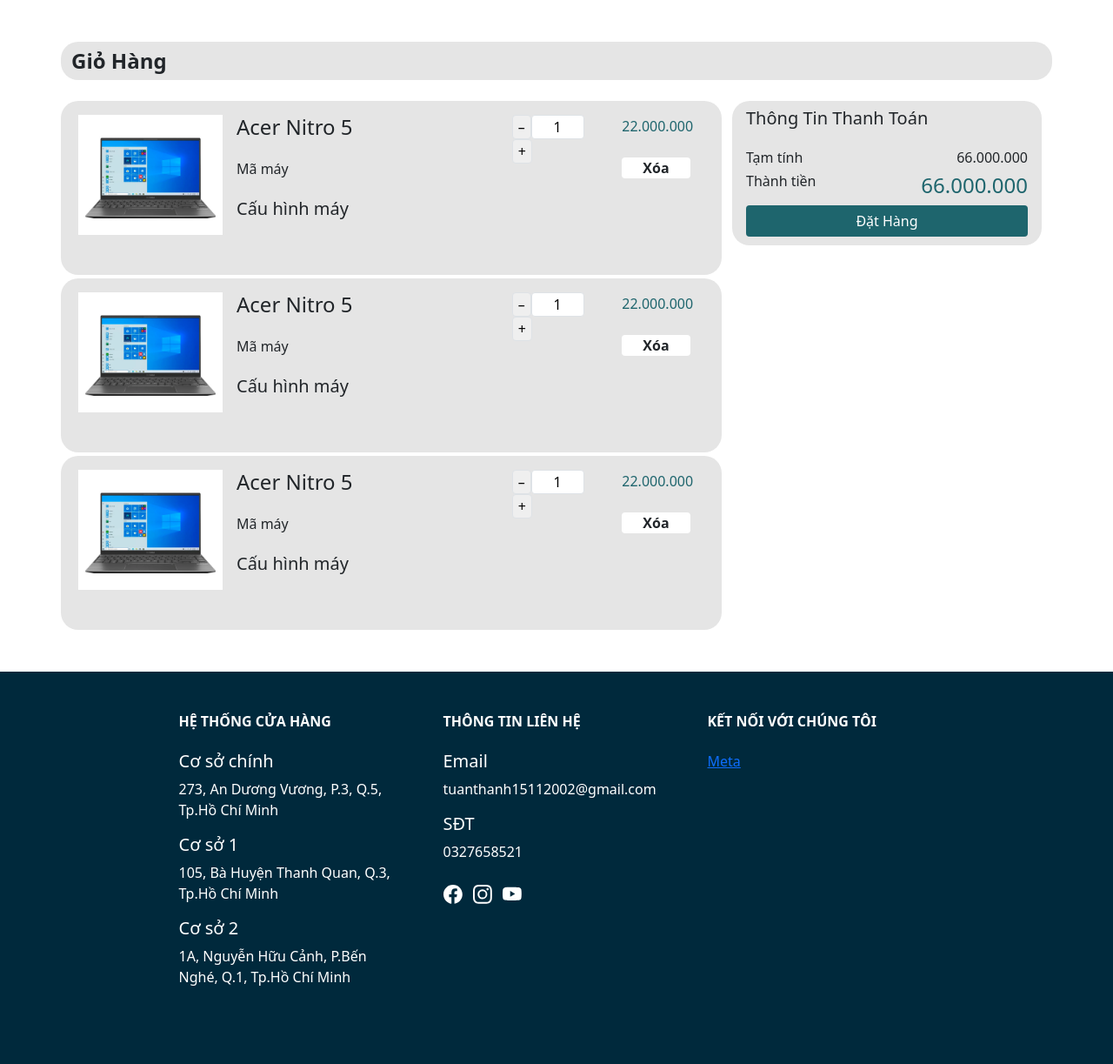
After one commit to quanla1412/laptoptop, a PHP site: page /giohang.php in a window 1280 px wide. The commit adds this page. Shown: the whole page at 87% size. Run offline with PHP 8.4, Linux system fonts and the light colour scheme; some libraries are stand-ins or nearby versions.

Commit message:
xong giỏ hàng

```diff
--- a/assets/style.css
+++ b/assets/style.css
@@ -17,7 +17,6 @@
     float: left;
 
 
-
     }
 
     .div_right{
@@ -28,3 +27,8 @@
 
 
     }
+button:hover
+{
+    color: #fff;
+    background-color:black;
+}
--- /dev/null
+++ b/giohang.php
@@ -0,0 +1,72 @@
+<?php include "./header.php"?>
+<div class="container">
+  <div class="row align-items-start">
+    <div class="col-12  mb-4 mt-5 pt-1 pb-1" style="background-color: #E5E5E5;font-weight: bold; border-radius: 20px; font-size: 24px;">
+      Giỏ Hàng
+    </div>
+  </div>
+  <div class="row mt-0">
+        <div class="col-8">
+            <div class="row  " style="background-color: #E5E5E5; height: 200px; border-radius: 20px;">
+                <div class="col-3"><img src="./assets/image/square-sale/sale1.png" alt="itemsale1" class="w-100 mt-3 ms-2"></div>
+                <div class="col-5 mt-3">
+                    <h4 class="mb-0">Acer Nitro 5</h4><br>
+                    <h6 class="mb-0">Mã máy</h6><br>
+                    <h5 class="mb-0">Cấu hình máy</h5>
+                </div>
+                <div class="col-2">
+                <div class="input_qty_pr mt-3"><input class="variantID" type="hidden" name="variantId" value="63233014"><button class="border rounded" onclick="var result = document.getElementById('qtyItem63233014'); var qtyItem63233014 = result.value; if( !isNaN( qtyItem63233014 ) &amp;&amp; qtyItem63233014 > 1 ) result.value--;return false;" class="reduced_pop items-count btn-minus" type="button">–</button><input class="border rounded" style="text-align: center;" type="text" maxlength="12" min="1" max= "10" class="input-text number-sidebar input_pop input_pop qtyItem63233014" id="qtyItem63233014" name="Lines" size="1" value="1"><button class="border rounded" onclick="var result = document.getElementById('qtyItem63233014'); var qtyItem63233014 = result.value; if( !isNaN( qtyItem63233014 )) result.value++;return false;" class="increase_pop items-count btn-plus" type="button">+</button></div>
+                </div>
+                <div class="col-2">
+                    <h6 class="mt-3 pt-1 mb-0" style="color: #1E656D">22.000.000</h6><br>
+                    <button type="button" class="btn btn-outline-dark border-0 ps-4 pe-4 pt-0 pb-0 bg-white"style="font-weight: bold">Xóa</button>
+                </div>
+            </div>
+            <div class="row  mt-1" style="background-color: #E5E5E5; height: 200px; border-radius: 20px;">
+            <div class="col-3"><img src="./assets/image/square-sale/sale1.png" alt="itemsale1" class="w-100 mt-3 ms-2"></div>
+            <div class="col-5 mt-3">
+                    <h4 class="mb-0">Acer Nitro 5</h4><br>
+                    <h6 class="mb-0">Mã máy</h6><br>
+                    <h5 class="mb-0">Cấu hình máy</h5>
+                </div>
+                <div class="col-2">
+                <div class="input_qty_pr mt-3"><input class="variantID" type="hidden" name="variantId" value="63233014"><button class="border rounded" onclick="var result = document.getElementById('qtyItem63233014'); var qtyItem63233014 = result.value; if( !isNaN( qtyItem63233014 ) &amp;&amp; qtyItem63233014 > 1 ) result.value--;return false;" class="reduced_pop items-count btn-minus" type="button">–</button><input class="border rounded" style="text-align: center;" type="text" maxlength="12" min="1" max= "10" class="input-text number-sidebar input_pop input_pop qtyItem63233014" id="qtyItem63233014" name="Lines" size="1" value="1"><button class="border rounded" onclick="var result = document.getElementById('qtyItem63233014'); var qtyItem63233014 = result.value; if( !isNaN( qtyItem63233014 )) result.value++;return false;" class="increase_pop items-count btn-plus" type="button">+</button></div>
+                </div>
+                <div class="col-2">
+                    <h6 class="mt-3 pt-1 mb-0" style="color: #1E656D">22.000.000</h6><br>
+                    <button type="button" class="btn btn-outline-dark border-0 ps-4 pe-4 pt-0 pb-0 bg-white"style="font-weight: bold">Xóa</button>
+                </div>
+            </div>
+            <div class="row  mt-1" style="background-color: #E5E5E5; height: 200px; border-radius: 20px;">
+            <div class="col-3"><img src="./assets/image/square-sale/sale1.png" alt="itemsale1" class="w-100 mt-3 ms-2"></div>
+            <div class="col-5 mt-3">
+                    <h4 class="mb-0">Acer Nitro 5</h4><br>
+                    <h6 class="mb-0">Mã máy</h6><br>
+                    <h5 class="mb-0">Cấu hình máy</h5>
+                </div>
+                <div class="col-2">
+                <div class="input_qty_pr mt-3"><input class="variantID" type="hidden" name="variantId" value="63233014"><button class="border rounded" onclick="var result = document.getElementById('qtyItem63233014'); var qtyItem63233014 = result.value; if( !isNaN( qtyItem63233014 ) &amp;&amp; qtyItem63233014 > 1 ) result.value--;return false;" class="reduced_pop items-count btn-minus" type="button">–</button><input class="border rounded" style="text-align: center;" type="text" maxlength="12" min="1" max= "10" class="input-text number-sidebar input_pop input_pop qtyItem63233014" id="qtyItem63233014" name="Lines" size="1" value="1"><button class="border rounded" onclick="var result = document.getElementById('qtyItem63233014'); var qtyItem63233014 = result.value; if( !isNaN( qtyItem63233014 )) result.value++;return false;" class="increase_pop items-count btn-plus" type="button">+</button></div>
+                </div>
+                <div class="col-2">
+                    <h6 class="mt-3 pt-1 mb-0" style="color: #1E656D">22.000.000</h6><br>
+                    <button type="button" class="btn btn-outline-dark border-0 ps-4 pe-4 pt-0 pb-0 bg-white"style="font-weight: bold">Xóa</button>
+                </div>
+            </div>
+        </div>
+        <div class="col-4" >
+            <div class="mt-0" style="background-color: #E5E5E5;height: 166px;border-radius: 20px;">
+                <h5 class="pt-2 ps-3">Thông Tin Thanh Toán</h5>
+                <h6 class="mt-4 mb-2 ps-3">
+                    <h6 class="ps-3" style="float: left;">Tạm tính</h6>
+                    <h6 class="pe-3" style="text-align: right;">66.000.000 </h6>
+                    <h6 class="ps-3" style="float: left;">Thành tiền</h6>
+                    <h6 class="pe-3" style="text-align: right;color: #1E656D; font-size: 24px;">66.000.000 </h6>
+                </h6>
+                <div class="d-grid gap-2 mt-2">
+                    <button class="btn btn-outline-primary border-0 ms-3 me-3" type="button" style="background-color: #1E656D; color: white">Đặt Hàng</button>
+                </div>
+            </div>
+        </div>
+  </div>
+</div>
+<?php include "./footer.php" ?>
```
